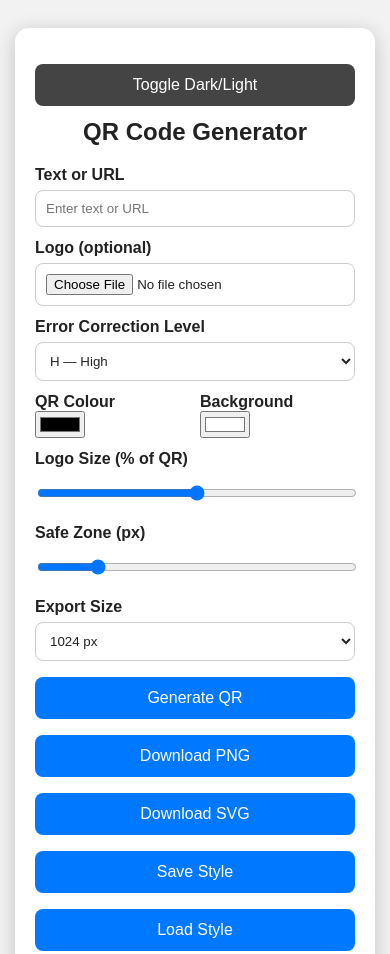
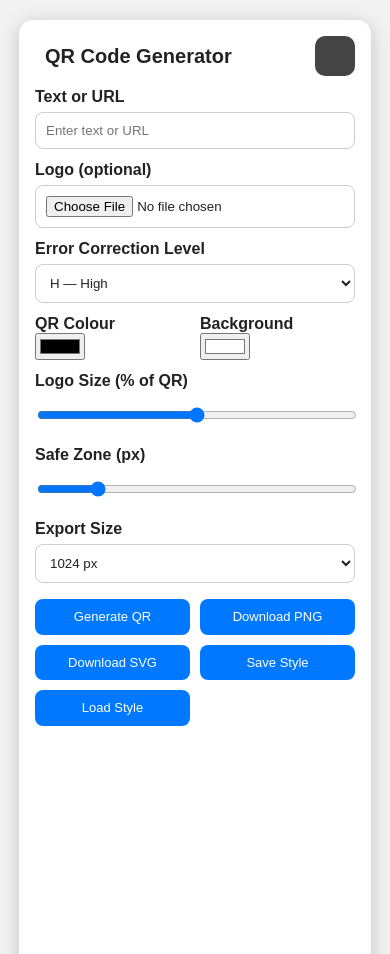
Before and after one commit to FraknToastr/Ileostomy-Association, a plain HTML site: page qr-generator/index.html in a window 390 px wide. Shown: the top 954 px of the page. Drawn offline with Linux system fonts and the light colour scheme; a script that the page names is missing.

Commit message:
Refactor index.html for QR Code Generator
Refactor HTML for QR Code Generator, improving structure and styling.

```diff
--- a/qr-generator/index.html
+++ b/qr-generator/index.html
@@ -1,8 +1,8 @@
 <!DOCTYPE html>
 <html lang="en">
 <head>
-<meta charset="UTF-8">
-<meta name="viewport" content="width=device-width, initial-scale=1.0">
+<meta charset="UTF-8" />
+<meta name="viewport" content="width=device-width, initial-scale=1.0" />
 <title>QR Code Generator — Full Features</title>
 
 <script src="https://cdn.jsdelivr.net/npm/qrious@4.0.2/dist/qrious.min.js"></script>
@@ -14,6 +14,9 @@
         --text: #222;
         --input-bg: #fff;
         --input-border: #ccc;
+        --btn: #0078ff;
+        --btn-hover: #0060cc;
+        --btn-secondary: #444;
     }
     body.dark {
         --bg: #1b1b1b;
@@ -21,6 +24,7 @@
         --text: #eee;
         --input-bg: #333;
         --input-border: #555;
+        --btn-secondary: #666;
     }
 
     body {
@@ -40,7 +44,44 @@
         box-shadow: 0 4px 20px rgba(0,0,0,0.2);
     }
 
-    h2 { text-align: center; margin-top: 0; }
+    /* ---------------- Header (aligned + centered title) ---------------- */
+    .header-row {
+        display: grid;
+        grid-template-columns: 40px 1fr 40px; /* left spacer, title, toggle */
+        align-items: center;
+        gap: 10px;
+        margin-bottom: 12px;
+    }
+
+    .header-title {
+        margin: 0;
+        text-align: center;
+        font-size: 22px;
+        line-height: 1.2;
+    }
+
+    /* Icon-only theme toggle */
+    #themeToggle {
+        width: 40px;
+        height: 40px;
+        border: none;
+        border-radius: 10px;
+        background: var(--btn-secondary);
+        cursor: pointer;
+        display: inline-flex;
+        align-items: center;
+        justify-content: center;
+        padding: 0;
+    }
+    #themeToggle:hover {
+        filter: brightness(1.05);
+    }
+    #themeToggle svg {
+        width: 20px;
+        height: 20px;
+        display: block;
+        fill: #fff;
+    }
 
     label {
         font-weight: bold;
@@ -67,21 +108,27 @@
     .color-row { display: flex; gap: 10px; }
     .color-row div { flex: 1; }
 
-    button {
+    /* Buttons: 3 per row, 2 rows for 5 buttons */
+    .button-grid {
+        margin-top: 16px;
+        display: grid;
+        grid-template-columns: repeat(3, 1fr);
+        gap: 10px;
+    }
+
+    button.action-btn {
         width: 100%;
-        background: #0078ff;
-        padding: 12px;
-        margin-top: 16px;
+        background: var(--btn);
+        padding: 10px;
         border: none;
         border-radius: 8px;
-        color: white;
+        color: #fff;
         cursor: pointer;
-        font-size: 16px;
+        font-size: 14px;   /* slightly reduced for 3-wide layout */
+        line-height: 1.2;
+        white-space: nowrap;
     }
-
-    button:hover { background: #0060cc; }
-
-    #themeToggle { margin-bottom: 12px; background: #444; }
+    button.action-btn:hover { background: var(--btn-hover); }
 
     .preview {
         margin-top: 20px;
@@ -93,21 +140,53 @@
         border-radius: 12px;
         padding: 10px;
     }
+
+    /* ---------------- Responsive collapse for mobile ---------------- */
+    @media (max-width: 520px) {
+        body { padding: 12px; }
+        .container { width: 100%; padding: 16px; }
+
+        /* Header: keep title readable, toggle stays right */
+        .header-row {
+            grid-template-columns: 0px 1fr 40px; /* remove left spacer */
+            margin-bottom: 10px;
+        }
+        .header-title { font-size: 20px; text-align: left; }
+
+        /* Buttons collapse to 2 per row on mobile */
+        .button-grid {
+            grid-template-columns: repeat(2, 1fr);
+        }
+        button.action-btn { font-size: 13px; padding: 10px 8px; }
+    }
+
+    @media (max-width: 360px) {
+        /* Ultra small: buttons stack */
+        .button-grid {
+            grid-template-columns: 1fr;
+        }
+    }
 </style>
 </head>
 <body>
 
 <div class="container">
 
-    <button id="themeToggle">Toggle Dark/Light</button>
+    <div class="header-row">
+        <div aria-hidden="true"></div>
 
-    <h2>QR Code Generator</h2>
+        <h2 class="header-title">QR Code Generator</h2>
+
+        <button id="themeToggle" type="button" aria-label="Toggle dark/light mode" title="Toggle dark/light mode">
+            <!-- Icon injected by JS -->
+        </button>
+    </div>
 
     <label>Text or URL</label>
-    <input id="qrInput" type="text" placeholder="Enter text or URL">
+    <input id="qrInput" type="text" placeholder="Enter text or URL" />
 
     <label>Logo (optional)</label>
-    <input id="logoInput" type="file" accept="image/*" onchange="drawLogoAndSafeZone()">
+    <input id="logoInput" type="file" accept="image/*" onchange="drawLogoAndSafeZone()" />
 
     <label>Error Correction Level</label>
     <select id="qrLevel">
@@ -120,19 +199,19 @@
     <div class="color-row">
         <div>
             <label>QR Colour</label>
-            <input type="color" id="qrColor" value="#000000">
+            <input type="color" id="qrColor" value="#000000" />
         </div>
         <div>
             <label>Background</label>
-            <input type="color" id="qrBG" value="#ffffff">
+            <input type="color" id="qrBG" value="#ffffff" />
         </div>
     </div>
 
     <label>Logo Size (% of QR)</label>
-    <input id="logoSize" type="range" min="10" max="30" value="20" oninput="drawLogoAndSafeZone()">
+    <input id="logoSize" type="range" min="10" max="30" value="20" oninput="drawLogoAndSafeZone()" />
 
     <label>Safe Zone (px)</label>
-    <input id="safeZone" type="range" min="0" max="40" value="6" oninput="drawLogoAndSafeZone()">
+    <input id="safeZone" type="range" min="0" max="40" value="6" oninput="drawLogoAndSafeZone()" />
 
     <label>Export Size</label>
     <select id="exportSize">
@@ -141,13 +220,13 @@
         <option value="4096">4096 px</option>
     </select>
 
-    <button onclick="generateQR()">Generate QR</button>
-
-    <button onclick="exportPNG()">Download PNG</button>
-    <button onclick="exportSVG()">Download SVG</button>
-
-    <button onclick="saveStyle()">Save Style</button>
-    <button onclick="loadStyle()">Load Style</button>
+    <div class="button-grid">
+        <button class="action-btn" onclick="generateQR()">Generate QR</button>
+        <button class="action-btn" onclick="exportPNG()">Download PNG</button>
+        <button class="action-btn" onclick="exportSVG()">Download SVG</button>
+        <button class="action-btn" onclick="saveStyle()">Save Style</button>
+        <button class="action-btn" onclick="loadStyle()">Load Style</button>
+    </div>
 
     <div class="preview">
         <canvas id="qrCanvas" width="300" height="300"></canvas>
@@ -157,9 +236,6 @@
 <script>
     const canvas = document.getElementById("qrCanvas");
     const ctx = canvas.getContext("2d");
-
-    const themeToggle = document.getElementById("themeToggle");
-    themeToggle.onclick = () => document.body.classList.toggle("dark");
 
     // Base QR encoder (off the visible canvas)
     let qr = new QRious({
@@ -178,7 +254,7 @@
     function generateQR() {
         const text = document.getElementById("qrInput").value.trim();
         if (!text) {
-            ctx.clearRect(0,0,canvas.width,canvas.height);
+            ctx.clearRect(0, 0, canvas.width, canvas.height);
             return;
         }
 
@@ -192,17 +268,13 @@
         drawLogoAndSafeZone();
     }
 
-    // --- Draw logo + safe zone on preview (called by Generate + sliders + logo change) ---
+    // Draw logo + safe zone on preview (called by Generate + sliders + logo change)
     function drawLogoAndSafeZone() {
-        // Always draw the QR first
         drawBaseQR();
 
         const logoInput = document.getElementById("logoInput");
         const logoFile = logoInput.files && logoInput.files[0];
-        if (!logoFile) {
-            // No logo: nothing else to draw
-            return;
-        }
+        if (!logoFile) return;
 
         const logoSizeSlider = document.getElementById("logoSize");
         const safeZoneSlider = document.getElementById("safeZone");
@@ -212,14 +284,14 @@
             // Redraw QR again inside onload to avoid async race
             drawBaseQR();
 
-            const pct  = Number(logoSizeSlider.value) / 100;
+            const pct = Number(logoSizeSlider.value) / 100;
             const safe = Number(safeZoneSlider.value);
 
             const size = canvas.width * pct;
             const cx = canvas.width / 2;
             const cy = canvas.height / 2;
-            const x  = cx - size / 2;
-            const y  = cy - size / 2;
+            const x = cx - size / 2;
+            const y = cy - size / 2;
 
             // Safe zone: filled circle behind logo
             if (safe > 0) {
@@ -229,17 +301,17 @@
                 ctx.fill();
             }
 
-            // Draw logo in the centre (PNG transparency is naturally respected)
+            // Draw logo in the centre (PNG transparency naturally respected)
             ctx.drawImage(logo, x, y, size, size);
         };
         logo.src = URL.createObjectURL(logoFile);
     }
 
-    // --- PNG export ---
+    // PNG export
     function exportPNG() {
         const exportSize = Number(document.getElementById("exportSize").value);
-        const logoInput  = document.getElementById("logoInput");
-        const logoFile   = logoInput.files && logoInput.files[0];
+        const logoInput = document.getElementById("logoInput");
+        const logoFile = logoInput.files && logoInput.files[0];
 
         const off = document.createElement("canvas");
         off.width = exportSize;
@@ -274,14 +346,14 @@
             offCtx.clearRect(0, 0, exportSize, exportSize);
             offCtx.drawImage(qr.canvas, 0, 0, exportSize, exportSize);
 
-            const pct  = Number(logoSizeSlider.value) / 100;
+            const pct = Number(logoSizeSlider.value) / 100;
             const safe = Number(safeZoneSlider.value);
 
             const size = exportSize * pct;
-            const cx   = exportSize / 2;
-            const cy   = exportSize / 2;
-            const x    = cx - size / 2;
-            const y    = cy - size / 2;
+            const cx = exportSize / 2;
+            const cy = exportSize / 2;
+            const x = cx - size / 2;
+            const y = cy - size / 2;
 
             if (safe > 0) {
                 offCtx.beginPath();
@@ -308,13 +380,13 @@
         link.click();
     }
 
-    // --- SVG export (no logo – as with your original behaviour) ---
+    // SVG export (no logo – original behaviour)
     function exportSVG() {
-        const text  = document.getElementById("qrInput").value.trim();
+        const text = document.getElementById("qrInput").value.trim();
         const level = document.getElementById("qrLevel").value;
-        const fg    = document.getElementById("qrColor").value;
-        const bg    = document.getElementById("qrBG").value;
-        const size  = Number(document.getElementById("exportSize").value);
+        const fg = document.getElementById("qrColor").value;
+        const bg = document.getElementById("qrBG").value;
+        const size = Number(document.getElementById("exportSize").value);
 
         const svgQR = new QRious({
             value: text,
@@ -331,7 +403,7 @@
         link.click();
     }
 
-    // --- Save / Load style ---
+    // Save / Load style
     function saveStyle() {
         const obj = {
             qrColor: document.getElementById("qrColor").value,
@@ -353,18 +425,53 @@
             return;
         }
 
-        document.getElementById("qrColor").value    = obj.qrColor;
-        document.getElementById("qrBG").value       = obj.qrBG;
-        document.getElementById("logoSize").value   = obj.logoSize;
-        document.getElementById("safeZone").value   = obj.safeZone;
-        document.getElementById("qrLevel").value    = obj.level;
+        document.getElementById("qrColor").value = obj.qrColor;
+        document.getElementById("qrBG").value = obj.qrBG;
+        document.getElementById("logoSize").value = obj.logoSize;
+        document.getElementById("safeZone").value = obj.safeZone;
+        document.getElementById("qrLevel").value = obj.level;
         document.getElementById("exportSize").value = obj.exportSize;
 
         if (obj.theme) document.body.classList.add("dark");
         else document.body.classList.remove("dark");
 
         generateQR();
+        syncThemeIcon();
     }
+
+    /* ---------------- Icon-only toggle logic ---------------- */
+    const themeToggle = document.getElementById("themeToggle");
+
+    function sunIconSVG() {
+        return `
+            <svg viewBox="0 0 24 24" aria-hidden="true">
+                <path d="M12 18a6 6 0 1 1 0-12 6 6 0 0 1 0 12Zm0-16a1 1 0 0 1 1 1v1a1 1 0 1 1-2 0V3a1 1 0 0 1 1-1Zm0 18a1 1 0 0 1 1 1v1a1 1 0 1 1-2 0v-1a1 1 0 0 1 1-1ZM4.22 5.64a1 1 0 0 1 1.41 0l.7.7a1 1 0 1 1-1.41 1.41l-.7-.7a1 1 0 0 1 0-1.41Zm13.45 13.45a1 1 0 0 1 1.41 0l.7.7a1 1 0 1 1-1.41 1.41l-.7-.7a1 1 0 0 1 0-1.41ZM2 13a1 1 0 0 1 1-1h1a1 1 0 1 1 0 2H3a1 1 0 0 1-1-1Zm18 0a1 1 0 0 1 1-1h1a1 1 0 1 1 0 2h-1a1 1 0 0 1-1-1ZM4.22 20.36a1 1 0 0 1 0-1.41l.7-.7a1 1 0 1 1 1.41 1.41l-.7.7a1 1 0 0 1-1.41 0ZM17.67 6.95a1 1 0 0 1 0-1.41l.7-.7a1 1 0 0 1 1.41 1.41l-.7.7a1 1 0 0 1-1.41 0Z"/>
+            </svg>
+        `;
+    }
+
+    function moonIconSVG() {
+        return `
+            <svg viewBox="0 0 24 24" aria-hidden="true">
+                <path d="M21 14.5A8.5 8.5 0 0 1 9.5 3a7 7 0 1 0 11.5 11.5Z"/>
+            </svg>
+        `;
+    }
+
+    function syncThemeIcon() {
+        const isDark = document.body.classList.contains("dark");
+        themeToggle.innerHTML = isDark ? sunIconSVG() : moonIconSVG();
+        themeToggle.title = isDark ? "Switch to light mode" : "Switch to dark mode";
+        themeToggle.setAttribute("aria-label", isDark ? "Switch to light mode" : "Switch to dark mode");
+    }
+
+    themeToggle.onclick = () => {
+        document.body.classList.toggle("dark");
+        syncThemeIcon();
+    };
+
+    // Initialize icon on load
+    syncThemeIcon();
 </script>
 
 </body>
```
